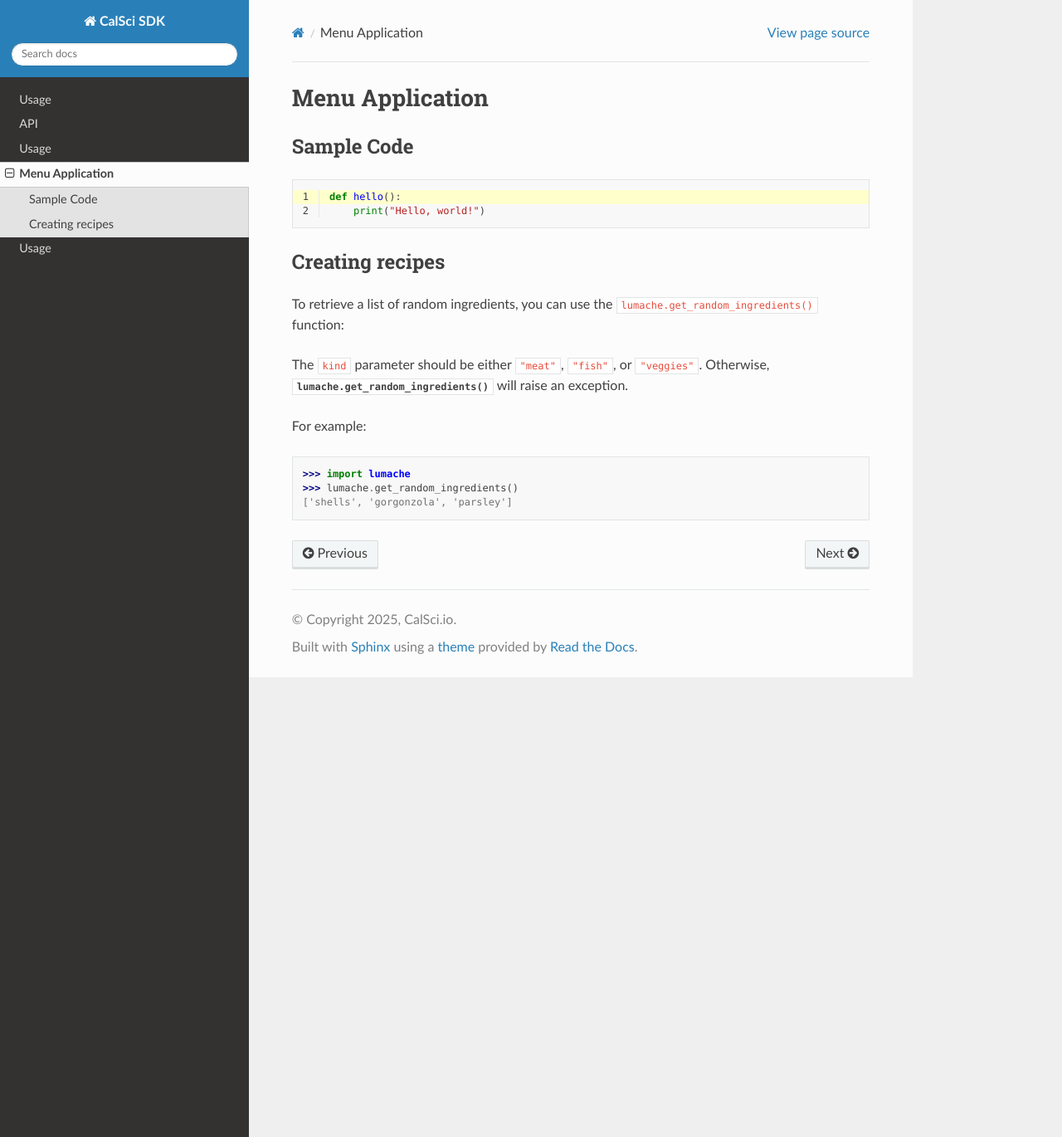
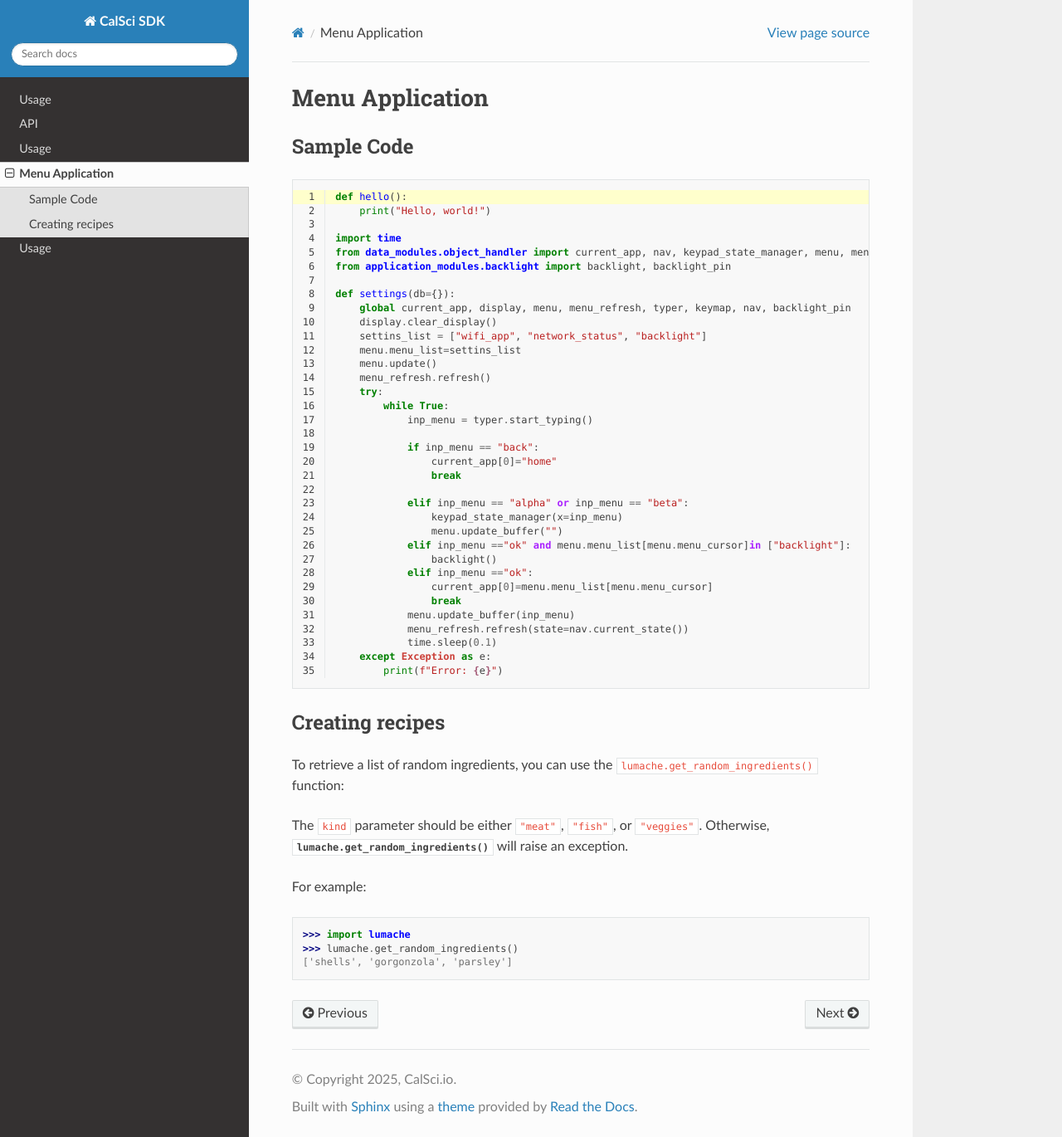
Before and after one commit to hellosobik/rtd-tutorial, a Sphinx documentation site: the page built from docs/source/menu_app.rst, in a window 1280 px wide and 1370 px high. Shown: the whole window at 83% size. Built offline with Sphinx 7.4.7 and the Read the Docs theme 3.1.0, drawn with Linux system fonts in a browser that asks for light colours.

Commit message:
making changes in menu_app

```diff
--- a/docs/source/menu_app.rst
+++ b/docs/source/menu_app.rst
@@ -10,6 +10,41 @@ Sample Code
 
     def hello():
         print("Hello, world!")
+
+    import time
+    from data_modules.object_handler import current_app, nav, keypad_state_manager, menu, menu_refresh, typer, keymap, display
+    from application_modules.backlight import backlight, backlight_pin
+
+    def settings(db={}):
+        global current_app, display, menu, menu_refresh, typer, keymap, nav, backlight_pin
+        display.clear_display()
+        settins_list = ["wifi_app", "network_status", "backlight"]
+        menu.menu_list=settins_list
+        menu.update()
+        menu_refresh.refresh()
+        try:
+            while True:
+                inp_menu = typer.start_typing()
+
+                if inp_menu == "back":
+                    current_app[0]="home"
+                    break
+
+                elif inp_menu == "alpha" or inp_menu == "beta":
+                    keypad_state_manager(x=inp_menu)
+                    menu.update_buffer("")
+                elif inp_menu =="ok" and menu.menu_list[menu.menu_cursor]in ["backlight"]:
+                    backlight()
+                elif inp_menu =="ok":
+                    current_app[0]=menu.menu_list[menu.menu_cursor]
+                    break
+                menu.update_buffer(inp_menu)
+                menu_refresh.refresh(state=nav.current_state())
+                time.sleep(0.1)
+        except Exception as e:
+            print(f"Error: {e}")
+
+
 
 
 
```
